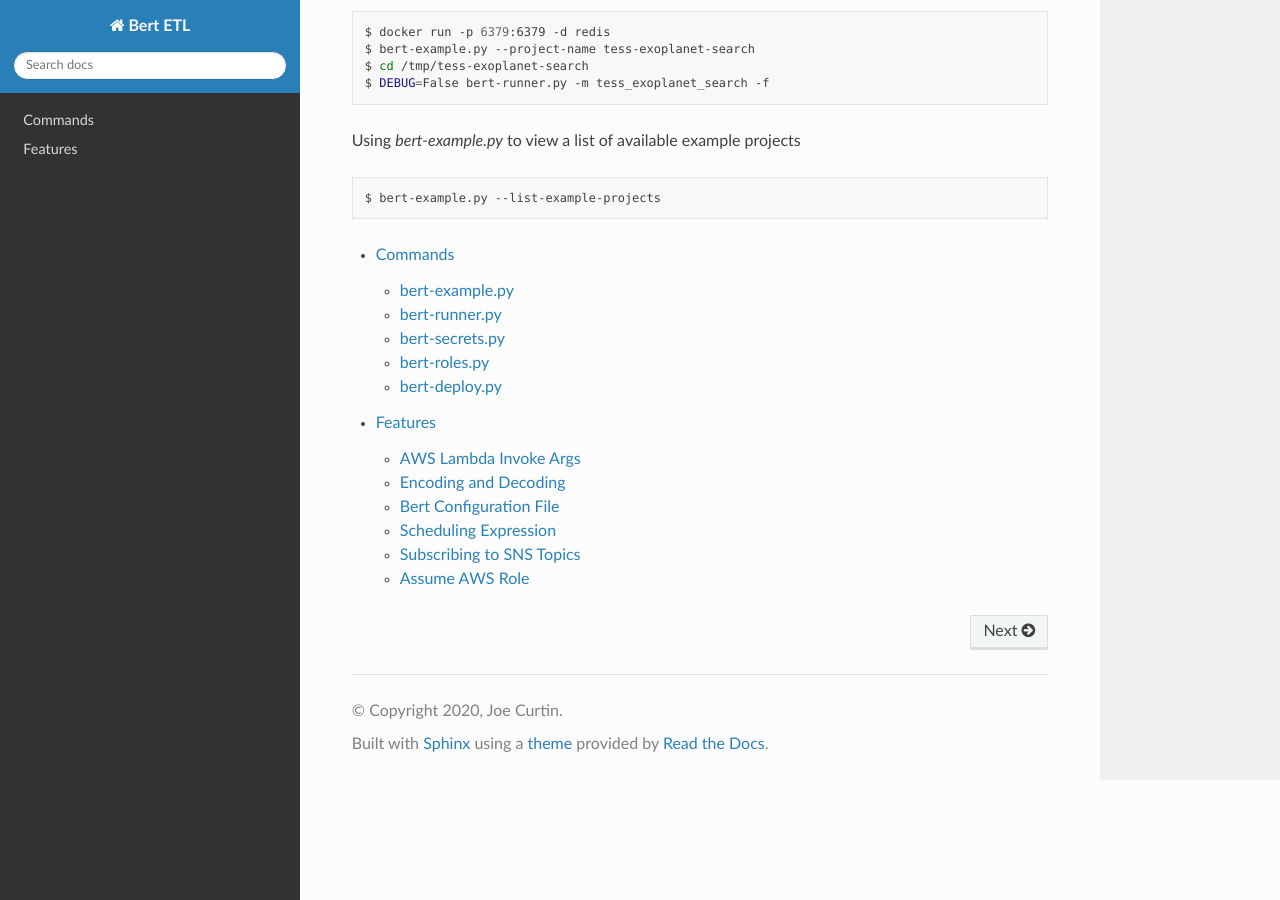
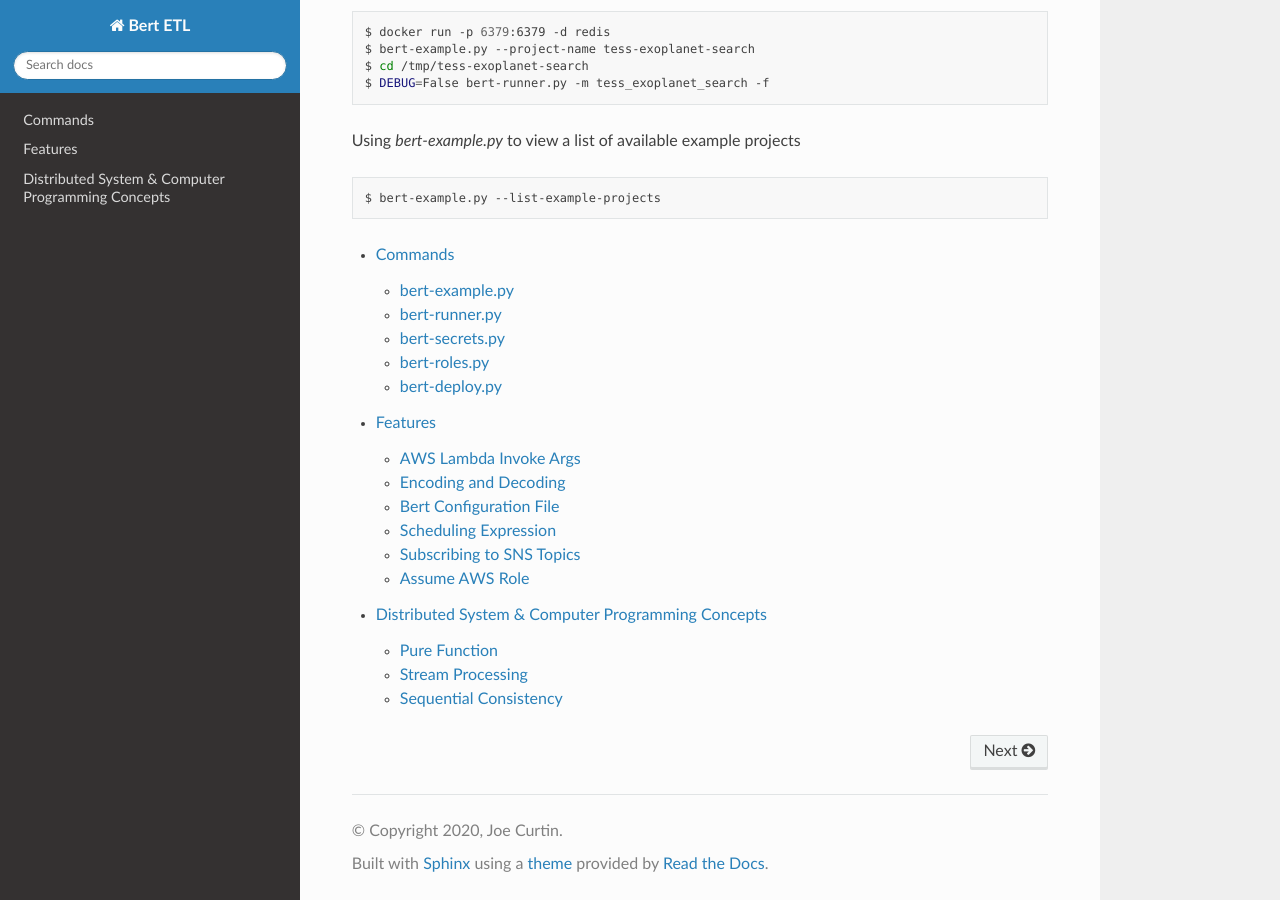
Before and after one commit to jbcurtin/bert-etl, a Sphinx documentation site: the page built from docs/index.rst, in a window 1280 px wide and 900 px high, scrolled down 2136 px. Built offline with Sphinx 7.4.7 and the Read the Docs theme 2.0.0, drawn with Linux system fonts in a browser that asks for light colours; the version number could not be read and is left out; some of the changed lines change nothing that is shown; some of the changed text lies outside the part shown.

Commit message:
added concepts to docs

```diff
--- /dev/null
+++ b/docs/concepts/index.rst
@@ -0,0 +1,69 @@
+Distributed System & Computer Programming Concepts
+##################################################
+
+Pure Function
+-------------
+
+In compute programming, a pure function is a function that has the following properties
+
+* Its return value is the same for the same arguments
+* Its evaluation has no side effects
+
+
+The simplist form of a Pure Function could be written as,
+
+.. code-block:: python
+
+    def add(*args: 'args') -> int:
+        return sum(args)
+
+Citation
+********
+
+`Pure Function`_
+
+.. _Pure Function: https://en.wikipedia.org/wiki/Pure_function
+
+Stream Processing
+-----------------
+
+Stream processing is especially suitable for applications that exhibit three application characteristics:
+
+* Compute Intensity, the number of arithmetic operations per I/O or global memory reference. In many signal processing applications today it is well over 50:1 and increasing with algorithmic complexity
+* Data Parallelism exists in a kernel if the same function is applied to all records of an input stream and a number of records can be processed simultaneously without waiting for results from previous records
+* Data Locality is a specific type of temporal locality common in signal and media processing applications where data is produced once, read once or twice later in the application, and never read again. Intermediate streams passed between kernels as well as intermediate data within kernel functions can capture this locality directly using the stream processing programming model
+
+Citation
+********
+
+`Stream Processing`_
+
+.. _Stream Processing: https://en.wikipedia.org/wiki/Stream_processing#Applications
+
+Further Reading
+***************
+
+| `Kafka Architecture`_
+| `Amazon Dynamodb Streams`_
+
+.. _Kafka Architecture: https://kafka.apache.org/24/documentation/streams/architecture
+.. _Amazon Dynamodb Streams: https://docs.aws.amazon.com/amazondynamodb/latest/developerguide/Streams.html
+
+Sequential Consistency
+----------------------
+
+the result of any execution is the same as if the operations of all the processors were executed in some sequential
+order, and the operations of each individual processor appear in this sequence in the order specified by its program[0]
+
+Citation
+********
+
+| How to Make a Multiprocessor Computer That Correctly Executes Multiprocess Programs
+|   IEEE Trans. Comput. C-28,9 (Sept. 1979), 690-691
+|   Leslie Lamport
+| `Sequential Consistency`_
+
+.. _Sequential Consistency: https://en.wikipedia.org/wiki/Sequential_consistency
+
+.. toctree::
+    :maxdepth: 0
--- a/docs/index.rst
+++ b/docs/index.rst
@@ -14,8 +14,8 @@ Engineer writing code to follow these simple concepts instead of having to write
 Pythons' Concurrent Processing Models
 
 
-Pure Functions
-##############
+Pure Function
+#############
 
 In compute programming, a pure function is a function that has the following properties
 
@@ -29,6 +29,7 @@ The simplist form of a Pure Function could be written as,
 
     def add(*args: 'args') -> int:
         return sum(args)
+
 
 Stream Processing
 #################
@@ -131,3 +132,4 @@ Using `bert-example.py` to view a list of available example projects
 
     commands/index.rst
     features/index.rst
+    concepts/index.rst
```
